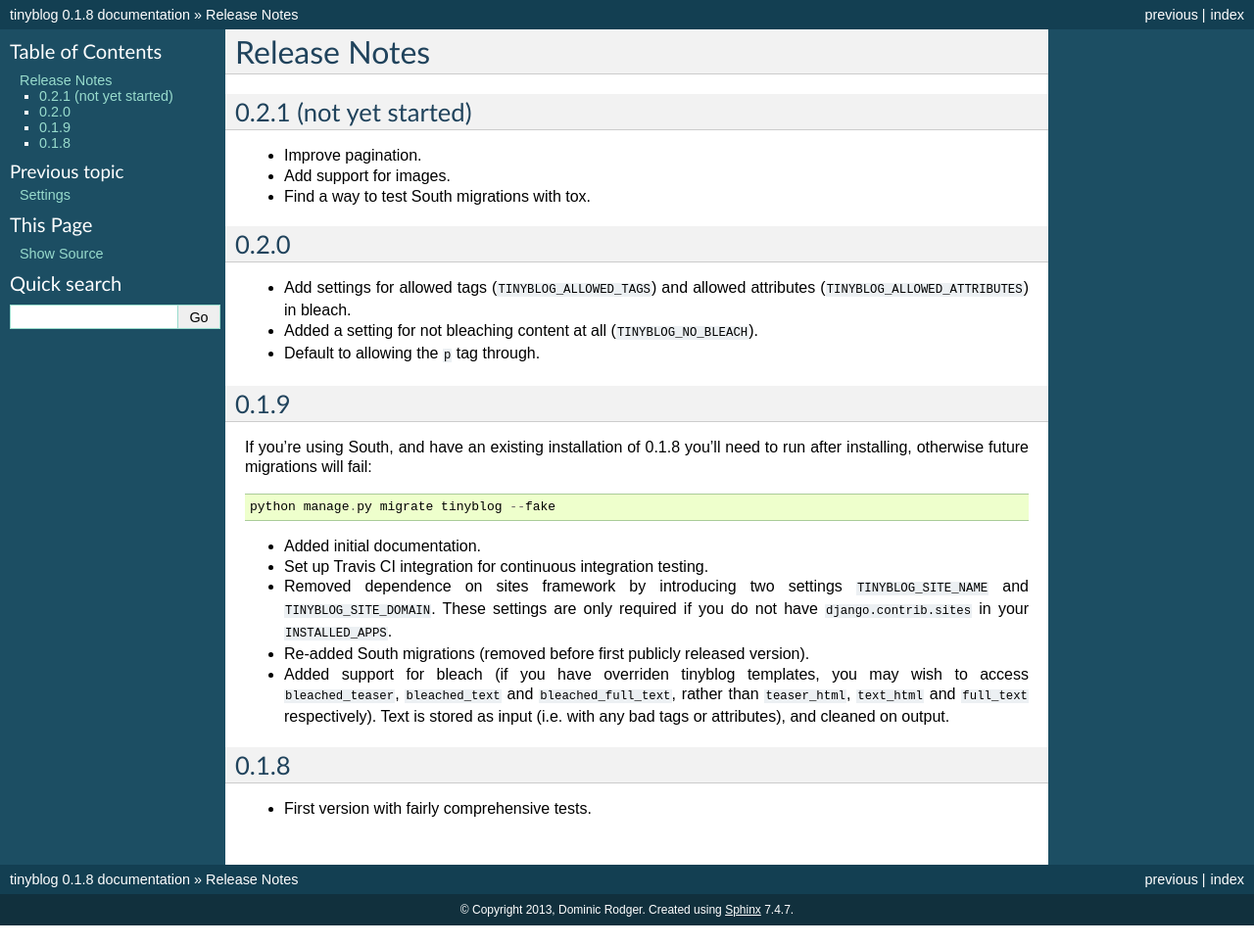
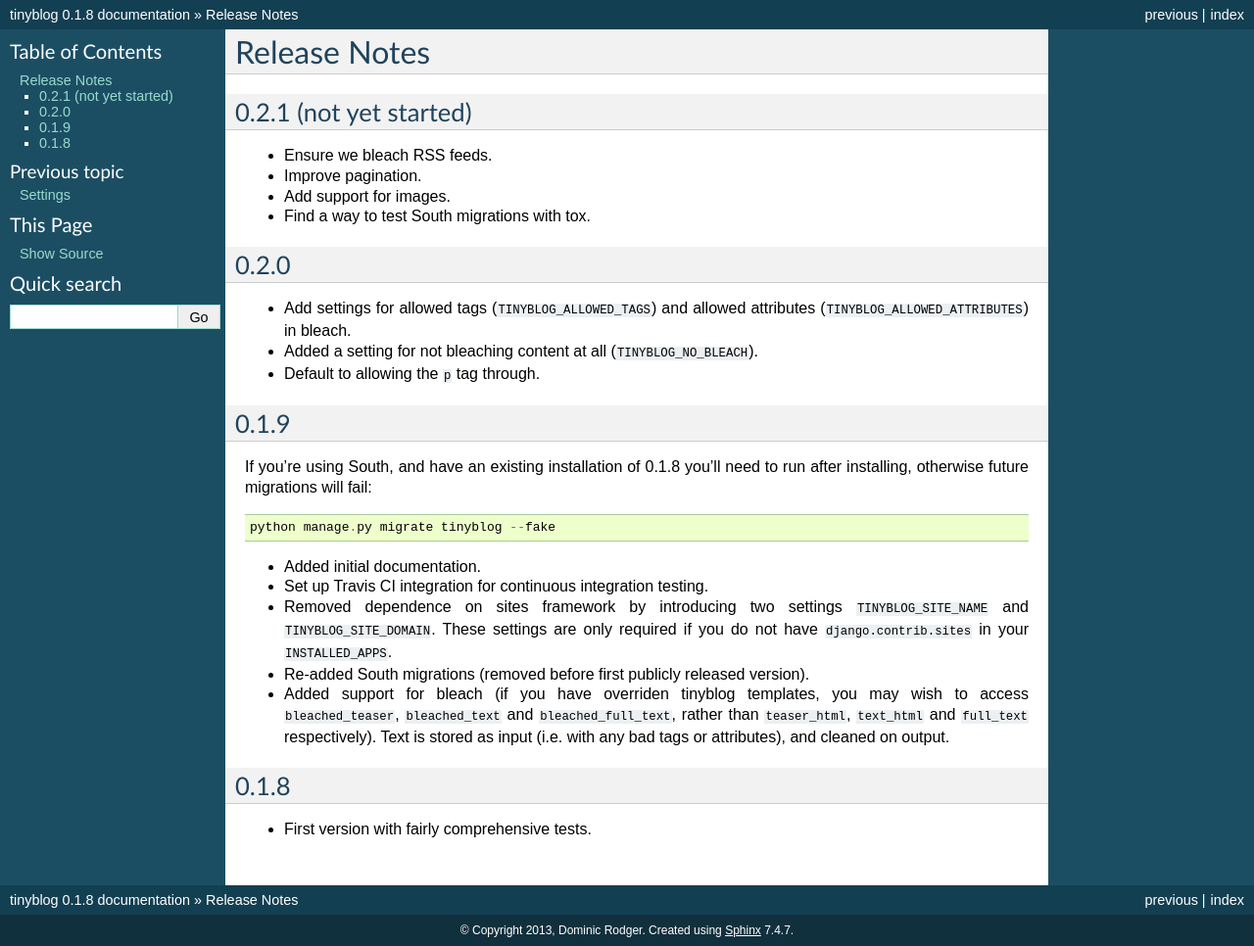
Before and after one commit to dominicrodger/tinyblog, a Sphinx documentation site: the page built from docs/release_notes.rst, in a window 1280 px wide. Shown: the whole page at 98% size. Built offline with Sphinx 7.4.7, drawn with Linux system fonts in a browser that asks for light colours; before the commit the page ends 945 px from its top, so only the background shows below that.

Commit message:
Add a note about bleach and RSS

```diff
--- a/docs/release_notes.rst
+++ b/docs/release_notes.rst
@@ -4,6 +4,7 @@ Release Notes
 0.2.1 (not yet started)
 =======================
 
+* Ensure we bleach RSS feeds.
 * Improve pagination.
 * Add support for images.
 * Find a way to test South migrations with tox.
```
